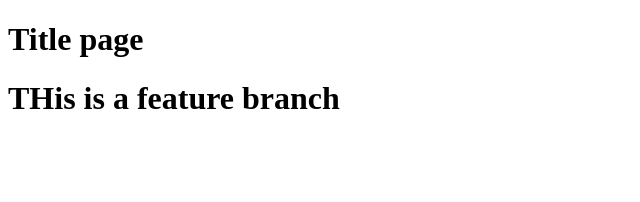
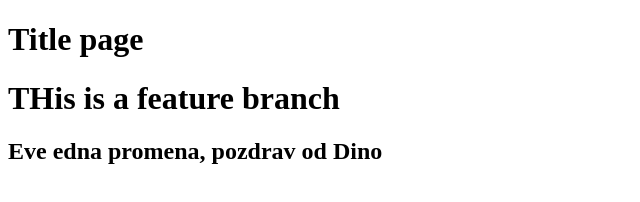
Before and after one commit to themehskee/generacija-17-test, a plain HTML site: page index.html in a window 1280 px wide. Shown: the whole page, without its empty margins (0-640 px from the left). Drawn offline with Linux system fonts and the light colour scheme.

Commit message:
change in index html;

```diff
--- a/index.html
+++ b/index.html
@@ -11,6 +11,7 @@
     <h1>Title page</h1>
 
     <h1>THis is a feature branch</h1>
+    <h2>Eve edna promena, pozdrav od <b>Dino</b></b></h2>
 
 </body>
 </html>
```
